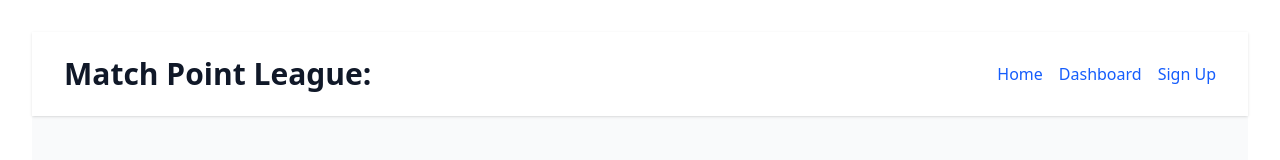
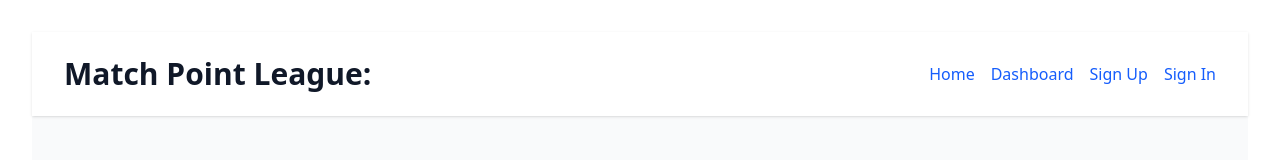
Before and after one commit to Match-Point-League/mpl-frontend, a React (Vite) app: page / in a window 1280 px wide. Shown: the top 160 px of the page. Built offline with nearby package versions, Linux system fonts and the light colour scheme; no server answers.

Commit message:
Added sign-in tab to dashbord navbar

```diff
--- a/src/App.tsx
+++ b/src/App.tsx
@@ -60,6 +60,9 @@ function App() {
                   <Link to="/signup" className="text-blue-600 hover:text-blue-800">
                     Sign Up
                   </Link>
+                  <Link to="/signin" className="text-blue-600 hover:text-blue-800">
+                    Sign In
+                  </Link>
                 </nav>
               </div>
             </div>
```
